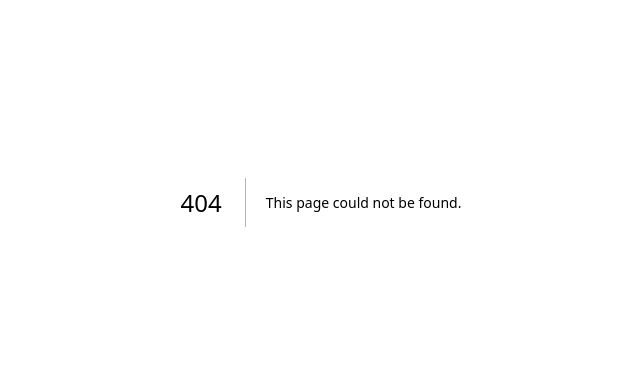
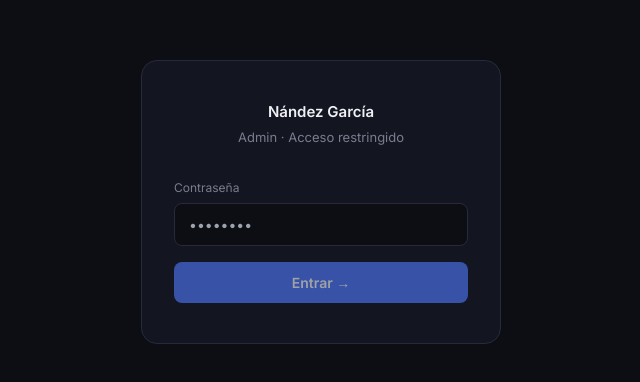
Before and after one commit to nandezmkt-boop/nandez-garcia, a Next.js app: page /admin/login in a window 1280 px wide. Before the commit this address had no page. Shown: the part 198-580 px from the top of the page, without its empty margins (319-959 px from the left). Built offline with nearby package versions, Linux system fonts and the light colour scheme; no server answers.

Commit message:
auth admin

```diff
--- a/app/admin/layout.tsx
+++ b/app/admin/layout.tsx
@@ -1,3 +1,4 @@
+import { cookies } from 'next/headers'
 import { Sidebar } from '@/components/admin/Sidebar'
 
 export const metadata = {
@@ -6,6 +7,13 @@ export const metadata = {
 }
 
 export default function AdminLayout({ children }: { children: React.ReactNode }) {
+  const isAuthenticated = cookies().has('admin-auth')
+
+  // Login page: sin sidebar ni chrome de admin
+  if (!isAuthenticated) {
+    return <>{children}</>
+  }
+
   return (
     <div
       style={{
--- /dev/null
+++ b/app/admin/login/page.tsx
@@ -0,0 +1,131 @@
+'use client'
+import { useState } from 'react'
+import { useRouter } from 'next/navigation'
+
+export default function LoginPage() {
+  const [password, setPassword] = useState('')
+  const [error, setError]       = useState('')
+  const [loading, setLoading]   = useState(false)
+  const router = useRouter()
+
+  async function handleSubmit(e: React.FormEvent) {
+    e.preventDefault()
+    setLoading(true)
+    setError('')
+
+    try {
+      const res = await fetch('/api/auth/login', {
+        method: 'POST',
+        headers: { 'Content-Type': 'application/json' },
+        body: JSON.stringify({ password }),
+      })
+
+      if (res.ok) {
+        router.push('/admin')
+        router.refresh()
+      } else {
+        setError('Contraseña incorrecta')
+      }
+    } catch {
+      setError('Error de conexión')
+    } finally {
+      setLoading(false)
+    }
+  }
+
+  return (
+    <div
+      style={{
+        minHeight: '100vh',
+        background: 'var(--bg)',
+        display: 'flex',
+        alignItems: 'center',
+        justifyContent: 'center',
+        padding: 24,
+      }}
+    >
+      <div
+        style={{
+          width: '100%',
+          maxWidth: 360,
+          padding: '40px 32px',
+          background: 'var(--bg2)',
+          border: '1px solid var(--border)',
+          borderRadius: 16,
+        }}
+      >
+        <div style={{ marginBottom: 32, textAlign: 'center' }}>
+          <div style={{ fontSize: 15, fontWeight: 700, color: 'var(--text)', marginBottom: 4 }}>
+            Nández García
+          </div>
+          <div style={{ fontSize: 13, color: 'var(--muted)' }}>Admin · Acceso restringido</div>
+        </div>
+
+        <form onSubmit={handleSubmit} style={{ display: 'flex', flexDirection: 'column', gap: 16 }}>
+          <div>
+            <label
+              htmlFor="password"
+              style={{ fontSize: 12, color: 'var(--muted)', display: 'block', marginBottom: 6 }}
+            >
+              Contraseña
+            </label>
+            <input
+              id="password"
+              type="password"
+              value={password}
+              onChange={e => setPassword(e.target.value)}
+              autoFocus
+              required
+              placeholder="••••••••"
+              style={{
+                width: '100%',
+                padding: '10px 14px',
+                background: 'var(--bg)',
+                border: '1px solid var(--border)',
+                borderRadius: 8,
+                color: 'var(--text)',
+                fontSize: 14,
+                outline: 'none',
+                boxSizing: 'border-box',
+              }}
+            />
+          </div>
+
+          {error && (
+            <div
+              style={{
+                fontSize: 13,
+                color: '#ef4444',
+                background: 'rgba(239,68,68,0.1)',
+                border: '1px solid rgba(239,68,68,0.2)',
+                borderRadius: 6,
+                padding: '8px 12px',
+              }}
+            >
+              {error}
+            </div>
+          )}
+
+          <button
+            type="submit"
+            disabled={loading || !password}
+            style={{
+              padding: '10px',
+              background: 'var(--accent)',
+              color: 'white',
+              border: 'none',
+              borderRadius: 8,
+              fontSize: 14,
+              fontWeight: 600,
+              cursor: loading ? 'wait' : 'pointer',
+              opacity: loading || !password ? 0.6 : 1,
+              transition: 'opacity 0.15s',
+            }}
+          >
+            {loading ? 'Entrando…' : 'Entrar →'}
+          </button>
+        </form>
+      </div>
+    </div>
+  )
+}
--- /dev/null
+++ b/app/api/auth/login/route.ts
@@ -0,0 +1,20 @@
+import { verifyPassword } from '@/lib/auth'
+import { cookies } from 'next/headers'
+
+export async function POST(req: Request) {
+  const { password } = await req.json()
+
+  if (!verifyPassword(password)) {
+    return Response.json({ error: 'Contraseña incorrecta' }, { status: 401 })
+  }
+
+  cookies().set('admin-auth', 'true', {
+    httpOnly: true,
+    secure: process.env.NODE_ENV === 'production',
+    maxAge: 30 * 24 * 60 * 60,
+    path: '/',
+    sameSite: 'lax',
+  })
+
+  return Response.json({ ok: true })
+}
--- /dev/null
+++ b/app/api/auth/logout/route.ts
@@ -0,0 +1,6 @@
+import { cookies } from 'next/headers'
+
+export async function POST() {
+  cookies().delete('admin-auth')
+  return Response.json({ ok: true })
+}
--- a/components/admin/Sidebar.tsx
+++ b/components/admin/Sidebar.tsx
@@ -26,6 +26,58 @@ const NAV = [
     ),
   },
 ] as const
+
+function LogoutButton() {
+  async function handleLogout() {
+    await fetch('/api/auth/logout', { method: 'POST' })
+    window.location.href = '/admin/login'
+  }
+
+  return (
+    <button
+      onClick={handleLogout}
+      style={{
+        width: '100%',
+        display: 'flex',
+        alignItems: 'center',
+        gap: 8,
+        padding: '8px 10px',
+        borderRadius: 8,
+        fontSize: 12,
+        color: 'var(--subtle)',
+        background: 'transparent',
+        border: '1px solid transparent',
+        cursor: 'pointer',
+        textAlign: 'left',
+        transition: 'all 0.15s',
+      }}
+      onMouseEnter={e => {
+        e.currentTarget.style.color = '#ef4444'
+        e.currentTarget.style.background = 'rgba(239,68,68,0.06)'
+        e.currentTarget.style.borderColor = 'rgba(239,68,68,0.15)'
+      }}
+      onMouseLeave={e => {
+        e.currentTarget.style.color = 'var(--subtle)'
+        e.currentTarget.style.background = 'transparent'
+        e.currentTarget.style.borderColor = 'transparent'
+      }}
+    >
+      <svg width="13" height="13" viewBox="0 0 15 15" fill="none">
+        <path
+          d="M3 1h6a1 1 0 011 1v2h-1V2H3v11h6v-2h1v2a1 1 0 01-1 1H3a1 1 0 01-1-1V2a1 1 0 011-1z"
+          fill="currentColor"
+        />
+        <path
+          d="M10.5 10l2.5-2.5L10.5 5M13 7.5H6"
+          stroke="currentColor"
+          strokeWidth="1.2"
+          strokeLinecap="round"
+        />
+      </svg>
+      Cerrar sesión
+    </button>
+  )
+}
 
 export function Sidebar() {
   const pathname = usePathname()
@@ -129,14 +181,9 @@ export function Sidebar() {
         })}
       </nav>
 
-      {/* Footer */}
+      {/* Footer / Logout */}
       <div style={{ padding: '16px 8px 0', borderTop: '1px solid var(--border)' }}>
-        <div style={{ fontSize: 11, color: 'var(--subtle)', lineHeight: 1.6 }}>
-          Solo tú tienes acceso
-        </div>
-        <div style={{ fontSize: 10, color: 'var(--subtle)', opacity: 0.6, marginTop: 2 }}>
-          Auth próximamente
-        </div>
+        <LogoutButton />
       </div>
     </aside>
   )
--- /dev/null
+++ b/lib/auth.ts
@@ -0,0 +1,3 @@
+export function verifyPassword(password: string): boolean {
+  return password === process.env.ADMIN_PASSWORD
+}
```
Also changed, not shown: middleware.ts (added, +23 -0 lines), 2 other files (tests, documents, lock files or other folders).
